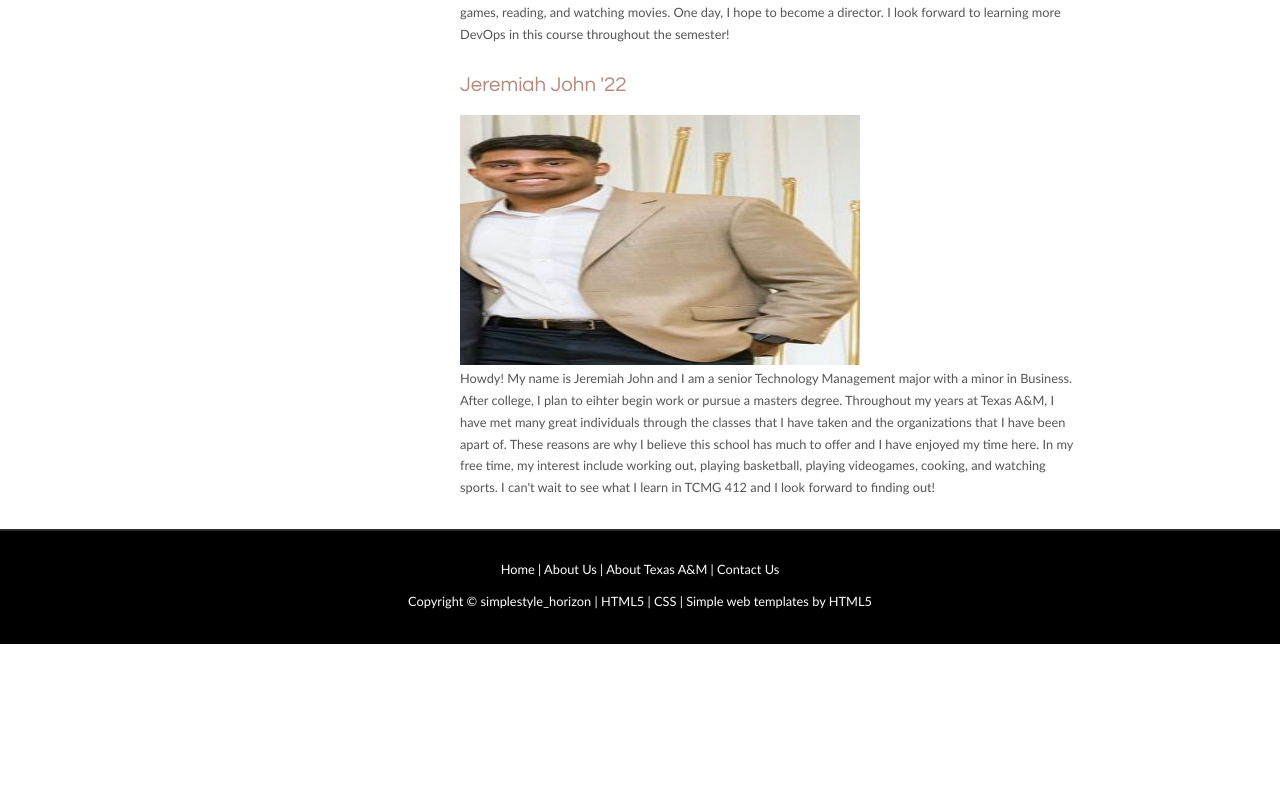
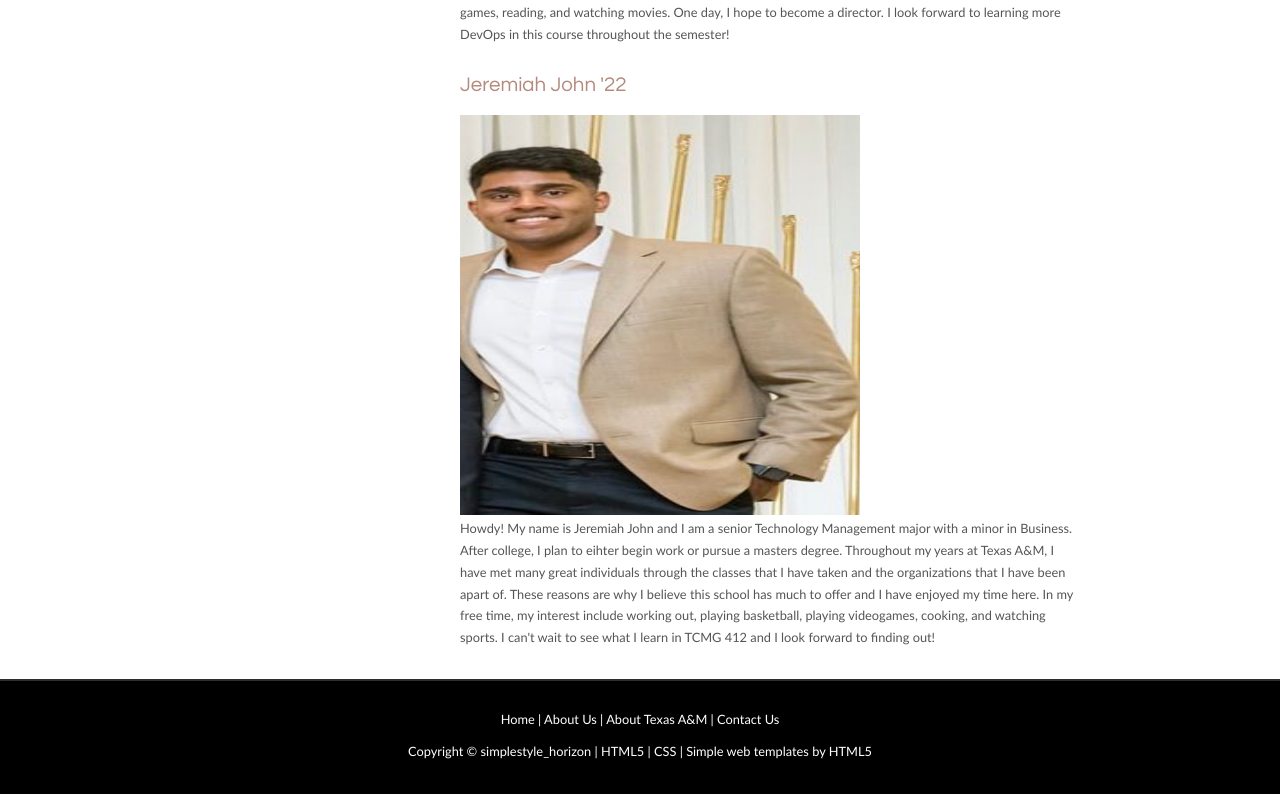
Before and after one commit to TCMG-412-Group3-2021/TCMGWebsite, a plain HTML site: page aboutus.html in a window 1280 px wide. Shown: the part 1105-1899 px from the top of the page. Before the commit the page ends 1749 px from the top, so only its background shows below. Drawn offline with Linux system fonts and the light colour scheme.

Commit message:
Update aboutus.html

```diff
--- a/aboutus.html
+++ b/aboutus.html
@@ -81,7 +81,7 @@
           become a director. I look forward to learning more DevOps in this course throughout the semester!
         </p>
         <h2>Jeremiah John '22</h2>
-        <img src="jeremiahphoto.jpg" alt="Picture of Jeremiah" width="400" height="250">
+        <img src="jeremiahphoto.jpg" alt="Picture of Jeremiah" width="400" height="400">
         <p>
           Howdy! My name is Jeremiah John and I am a senior Technology Management major with a minor in Business.
           After college, I plan to eihter begin work or pursue a masters degree. Throughout my years at Texas A&M,
```
